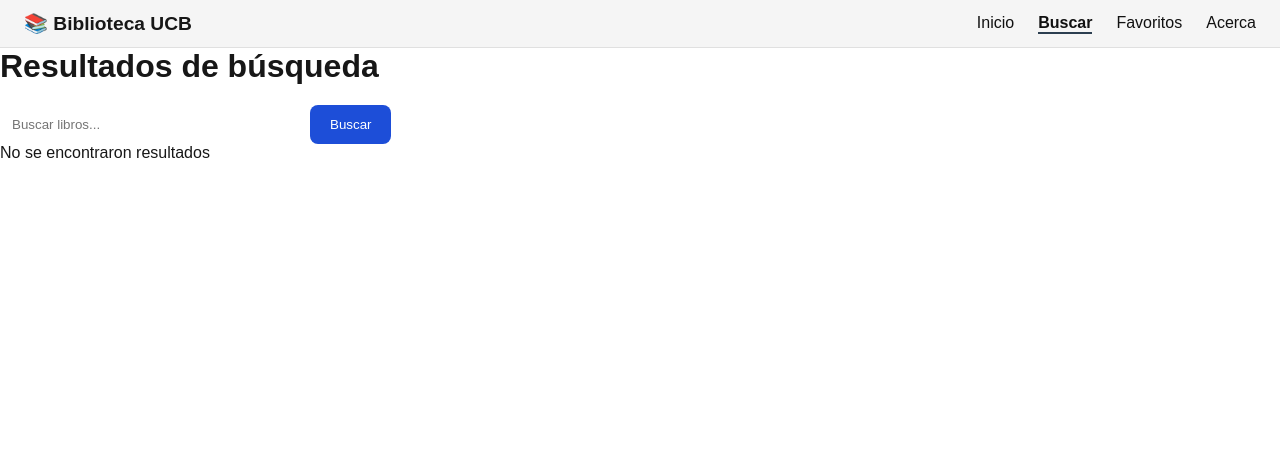
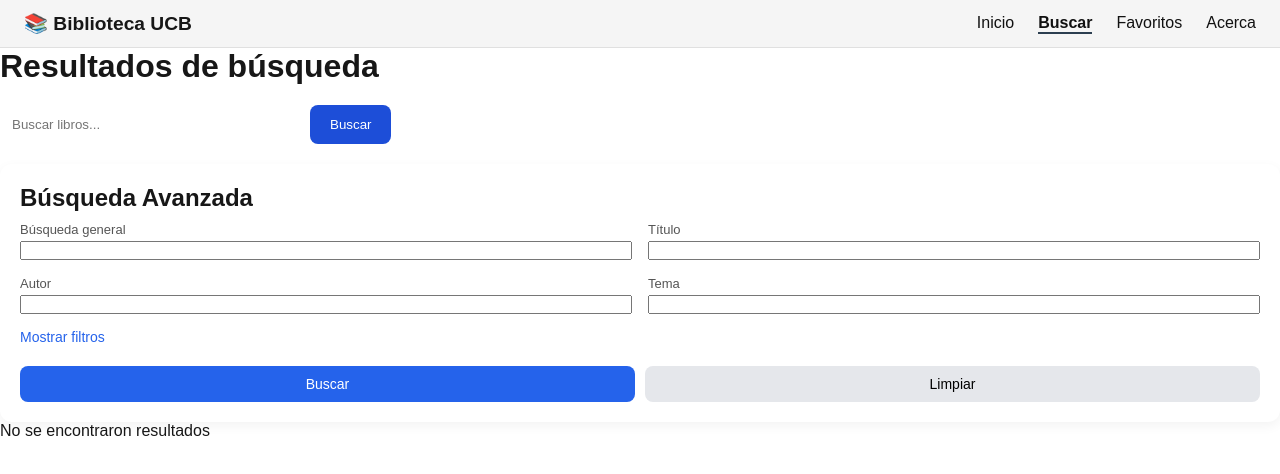
Before and after one commit to mjlozada2003/BibliotecaInteligente-Next, a Next.js app: page /buscar in a window 1280 px wide. Shown: the top 474 px of the page. Built offline with nearby package versions, Linux system fonts and the light colour scheme.

Commit message:
se anadio advancedSearch

```diff
--- a/src/app/buscar/page.tsx
+++ b/src/app/buscar/page.tsx
@@ -1,11 +1,11 @@
 "use client";
-
 import { useSearchParams } from "next/navigation";
 import { useEffect, useState } from "react";
 import { SearchResults } from "@/components/SearchResults/SearchResults";
 import SearchBar from "../searchBar/SearchBar";
 import { Book } from "@/types";
 import { searchBooks } from "@/services/openLibraryService";
+import AdvancedSearch from "@/components/AdvancedSearch/AdvancedSearch";
 
 const BuscarPage = () => {
   const searchParams = useSearchParams();
@@ -15,7 +15,7 @@ const BuscarPage = () => {
   const [favorites, setFavorites] = useState<string[]>([]);
   const [loading, setLoading] = useState(false);
 
-  // 🔹 Manejar favoritos
+  //  Manejar favoritos
   const handleFavoriteToggle = (id: string) => {
     setFavorites((prev) =>
       prev.includes(id)
@@ -24,18 +24,21 @@ const BuscarPage = () => {
     );
   };
 
-  // 🔹 Ver detalle (por ahora simple)
+  //  Ver detalle (por ahora simple)
   const handleViewDetail = (id: string) => {
     console.log("Ver detalle:", id);
     // luego puedes hacer router.push(`/book/${id}`)
   };
 
-  // 🔹 Función reutilizable para buscar
-  const fetchBooks = async (q: string) => {
+  //  Función reutilizable para buscar
+  const fetchBooks = async (params: any) => {
   setLoading(true);
 
   try {
-      const { books } = await searchBooks({q});
+    const { books } = await searchBooks(
+      typeof params === "string" ? { q: params } : params
+    );
+
     setBooks(books);
   } catch (err) {
     console.error("Error buscando libros:", err);
@@ -45,21 +48,23 @@ const BuscarPage = () => {
   }
 };
 
-  // 🔹 Ejecutar búsqueda cuando cambia la URL
+  // Ejecutar búsqueda cuando cambia la URL
   useEffect(() => {
     if (query) {
       fetchBooks(query);
     }
   }, [query]);
-
 return (
   <div>
     <h1>Resultados de búsqueda</h1>
 
-      {/* 🔹 Barra de búsqueda */}
-      <SearchBar onSearch={fetchBooks} />
+    {/* 🔍 búsqueda simple */}
+    <SearchBar onSearch={(q) => fetchBooks(q)} />
 
-      {/* 🔹 Contenido */}
+    {/* 🔥 búsqueda avanzada */}
+    <AdvancedSearch onSearch={fetchBooks} />
+
+    {/* 📚 resultados */}
     {loading ? (
       <p>Cargando...</p>
     ) : (
--- /dev/null
+++ b/src/components/AdvancedSearch/AdvancedSearch.module.scss
@@ -0,0 +1,97 @@
+.container {
+  background: white;
+  padding: 20px;
+  border-radius: 12px;
+  margin-top: 20px;
+  width: 100%;
+  box-shadow: 0 4px 12px rgba(0,0,0,0.05);
+}
+
+/* 🔍 GRID PRINCIPAL */
+.grid {
+  display: grid;
+  grid-template-columns: repeat(2, 1fr);
+  gap: 16px;
+  margin-top: 10px;
+}
+
+.grid div {
+  display: flex;
+  flex-direction: column;
+}
+
+.container label {
+  font-size: 13px;
+  margin-bottom: 4px;
+  color: #555;
+}
+.container select {
+  padding: 10px;
+  border-radius: 8px;
+  border: 1px solid #ddd;
+  font-size: 14px;
+  width: 100%;
+}
+
+/* 🔽 TOGGLE */
+.toggle {
+  margin-top: 15px;
+  background: none;
+  border: none;
+  color: #2563eb;
+  cursor: pointer;
+  font-size: 14px;
+}
+
+/* 🎛️ FILTROS AVANZADOS */
+.filters {
+  margin-top: 15px;
+  display: grid;
+  grid-template-columns: repeat(4, 1fr);
+  gap: 12px;
+}
+
+/* 🔘 BOTONES */
+.actions {
+  margin-top: 20px;
+  display: flex;
+  gap: 10px;
+}
+
+.actions button {
+  flex: 1;
+  padding: 10px;
+  border-radius: 8px;
+  border: none;
+  cursor: pointer;
+  font-size: 14px;
+}
+
+.actions button:first-child {
+  background: #2563eb;
+  color: white;
+}
+
+.actions button:last-child {
+  background: #e5e7eb;
+}
+
+/* 📱 MOBILE */
+@media (max-width: 768px) {
+
+  .grid {
+    grid-template-columns: 1fr; // 🔥 1 columna
+  }
+
+  .filters {
+    grid-template-columns: 1fr; // 🔥 stack vertical
+  }
+
+  .actions {
+    flex-direction: column;
+  }
+
+  .actions button {
+    width: 100%;
+  }
+}
--- /dev/null
+++ b/src/components/AdvancedSearch/AdvancedSearch.tsx
@@ -0,0 +1,128 @@
+"use client";
+
+import { useState } from "react";
+import styles from "./AdvancedSearch.module.scss";
+
+const AdvancedSearch = ({ onSearch }: any) => {
+    const [showFilters, setShowFilters] = useState(false);
+
+    const [form, setForm] = useState({
+        q: "",
+        title: "",
+        author: "",
+        subject: "",
+        minYear: "",
+        maxYear: "",
+        language: "",
+        sort: "",
+    });
+
+    const handleChange = (e: any) => {
+        setForm({ ...form, [e.target.name]: e.target.value });
+    };
+
+    const handleSearch = () => {
+        const params = {
+            q: form.q,
+            title: form.title,
+            author: form.author,
+            subject: form.subject,
+            minYear: form.minYear ? Number(form.minYear) : undefined,
+            maxYear: form.maxYear ? Number(form.maxYear) : undefined,
+            language: form.language || undefined,
+            sort: form.sort || undefined,
+        };
+
+        onSearch(params); // 🔥 SOLO ESTO
+    };
+
+    const handleClear = () => {
+        setForm({
+            q: "",
+            title: "",
+            author: "",
+            subject: "",
+            minYear: "",
+            maxYear: "",
+            language: "",
+            sort: "",
+        });
+    };
+
+    return (
+        <div className={styles.container}>
+            <h2>Búsqueda Avanzada</h2>
+
+            {/* 🔍 CAMPOS PRINCIPALES */}
+            <div className={styles.grid}>
+                <div>
+                    <label>Búsqueda general</label>
+                    <input name="q" value={form.q} onChange={handleChange} />
+                </div>
+
+                <div>
+                    <label>Título</label>
+                    <input name="title" value={form.title} onChange={handleChange} />
+                </div>
+
+                <div>
+                    <label>Autor</label>
+                    <input name="author" value={form.author} onChange={handleChange} />
+                </div>
+
+                <div>
+                    <label>Tema</label>
+                    <input name="subject" value={form.subject} onChange={handleChange} />
+                </div>
+            </div>
+
+            {/* 🔽 TOGGLE */}
+            <button
+                className={styles.toggle}
+                onClick={() => setShowFilters(!showFilters)}
+            >
+                {showFilters ? "Ocultar filtros" : "Mostrar filtros"}
+            </button>
+
+            {/* 🎛️ FILTROS */}
+            {showFilters && (
+                <div className={styles.filters}>
+                    <input
+                        placeholder="Año mínimo"
+                        name="minYear"
+                        value={form.minYear}
+                        onChange={handleChange}
+                    />
+
+                    <input
+                        placeholder="Año máximo"
+                        name="maxYear"
+                        value={form.maxYear}
+                        onChange={handleChange}
+                    />
+
+                    <select name="language" onChange={handleChange}>
+                        <option value="">Todos</option>
+                        <option value="eng">Inglés</option>
+                        <option value="spa">Español</option>
+                    </select>
+
+                    <select name="sort" onChange={handleChange}>
+                        <option value="">Sin ordenar</option>
+                        <option value="year_asc">Año ↑</option>
+                        <option value="year_desc">Año ↓</option>
+                        <option value="editions_desc">Ediciones ↓</option>
+                    </select>
+                </div>
+            )}
+
+            {/* 🔘 BOTONES */}
+            <div className={styles.actions}>
+                <button onClick={handleSearch}>Buscar</button>
+                <button onClick={handleClear}>Limpiar</button>
+            </div>
+        </div>
+    );
+};
+
+export default AdvancedSearch;
--- a/src/components/SearchResults/SearchResults.module.scss
+++ b/src/components/SearchResults/SearchResults.module.scss
@@ -1,5 +1,13 @@
 .grid {
   display: grid;
   grid-template-columns: repeat(auto-fill, minmax(180px, 1fr));
-  gap: 20px;
+  gap: 24px;
+  padding: 20px;
 }
+@media (max-width: 768px) {
+  .grid {
+    grid-template-columns: repeat(auto-fill, minmax(140px, 1fr));
+    gap: 16px;
+    padding: 10px;
+  }
+}
--- a/src/components/SearchResults/SearchResults.tsx
+++ b/src/components/SearchResults/SearchResults.tsx
@@ -1,5 +1,7 @@
 import { Book } from "@/types";
-import {BookCard} from "../BookCard/BookCard";
+import { BookCard } from "../BookCard/BookCard";
+import styles from "./SearchResults.module.scss";
+
 interface SearchResultsProps {
   books: Book[];
   favorites: string[];
@@ -16,7 +18,7 @@ export const SearchResults = ({
   if (!books.length) return <p>No se encontraron resultados</p>;
 
   return (
-    <div>
+    <div className={styles.grid}> {/* 🔥 AQUÍ */}
       {books.map((book) => (
         <BookCard
           key={book.workId}
```
Lines whose indentation alone changed are shown as unchanged.
